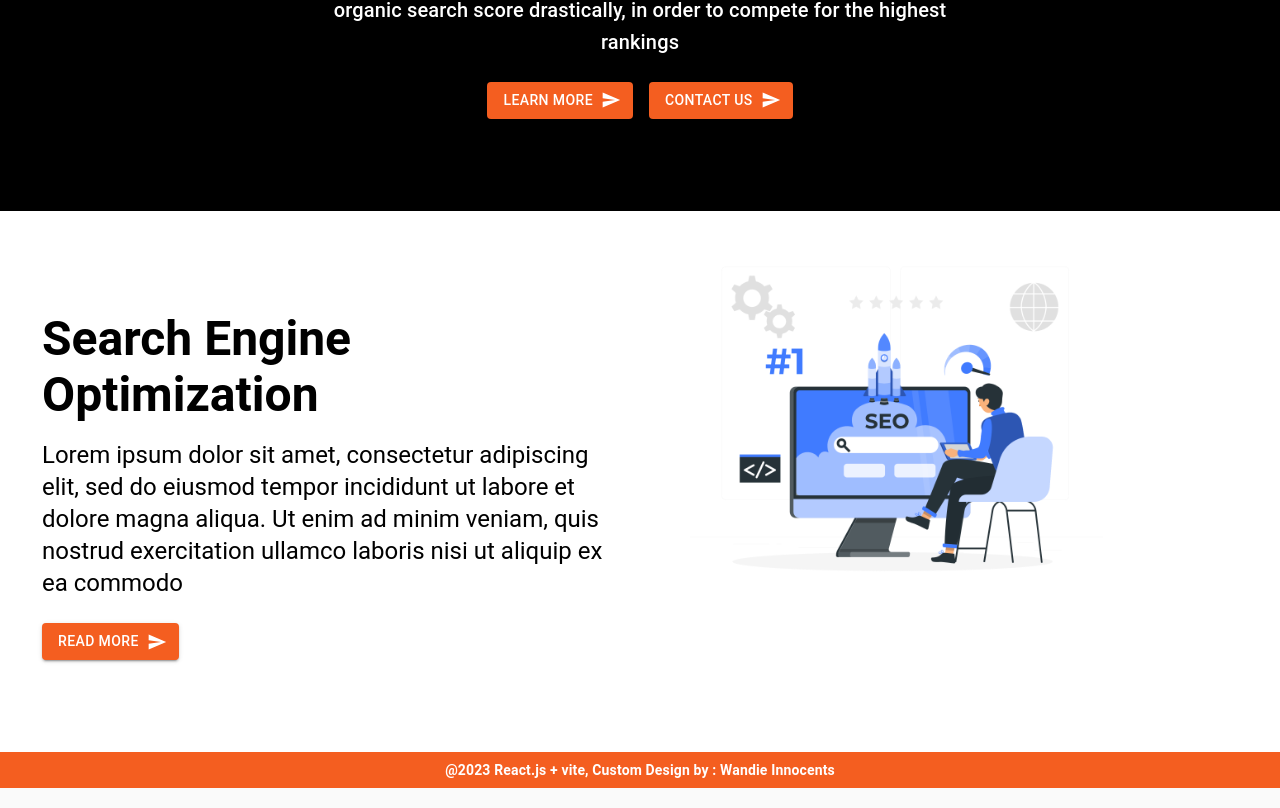
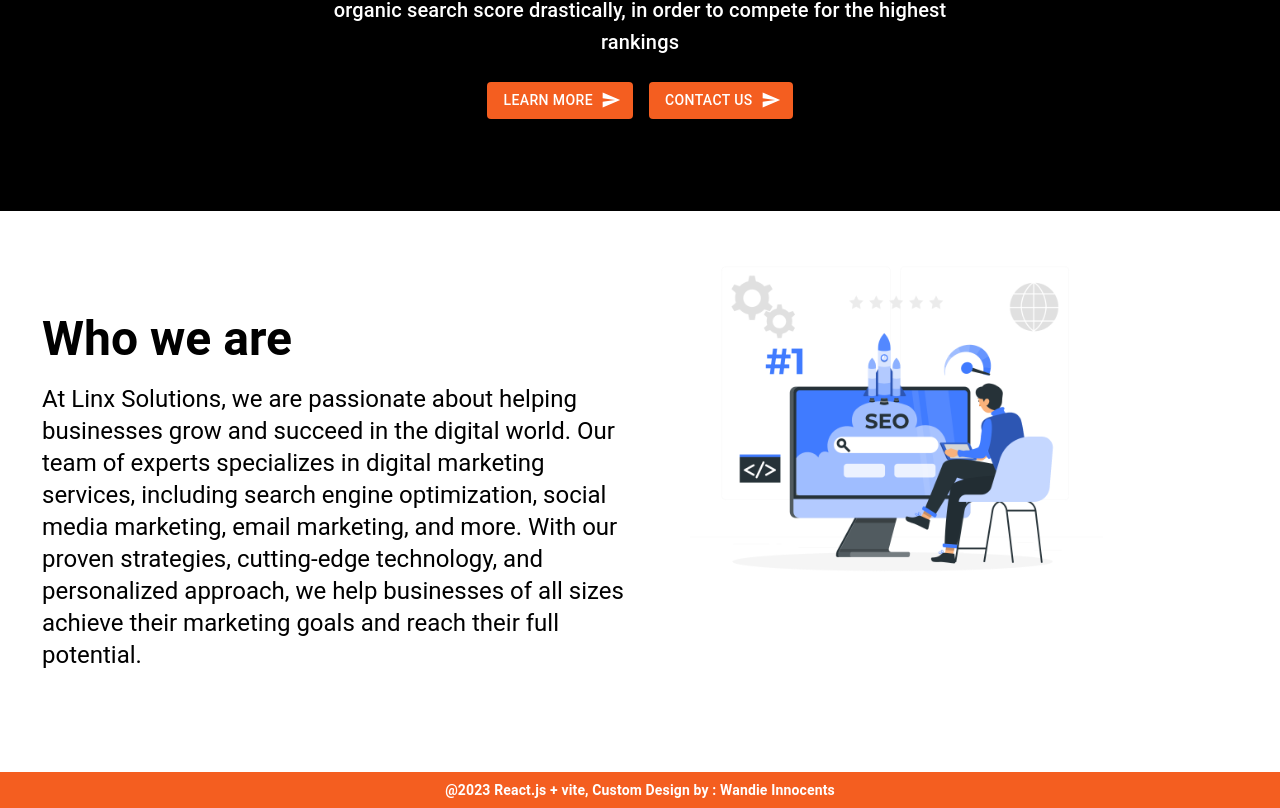
Before and after one commit to wandieinnocents/UI_React-Vite-V1, a React (Vite) app: page /about in a window 1280 px wide. Shown: the part 306-1114 px from the top of the page. Built offline with nearby package versions, Linux system fonts and the light colour scheme.

Commit message:
Modify code

```diff
--- a/src/pages/About.jsx
+++ b/src/pages/About.jsx
@@ -77,20 +77,14 @@ function About() {
 
         style={{ paddingLeft:50,paddingRight:10, paddingTop:100,paddingBottom:100, fontSize:10 }}>
         <Typography variant="h3" gutterBottom>
-         <b>Search Engine Optimization </b>
+         <b>Who we are </b>
         </Typography>
         <Typography variant="h5" gutterBottom>
-        Lorem ipsum dolor sit amet, consectetur adipiscing elit, sed do eiusmod tempor incididunt ut labore et dolore magna aliqua.
-        Ut enim ad minim veniam, quis nostrud exercitation ullamco laboris nisi ut aliquip ex ea commodo
+        At Linx Solutions, we are passionate about helping businesses grow and succeed in the digital world. Our team of experts specializes in digital marketing services, including search engine optimization, social media marketing, email marketing, and more. With our proven strategies, cutting-edge technology, and personalized approach,
+        we help businesses of all sizes achieve their marketing goals and reach their full potential.
         </Typography>
 
-        {/* buttons */}
-        <Stack direction="row" spacing={2} mt={3}>
-          <Button variant="contained" style={{ backgroundColor: '#f45e20' }} endIcon={<SendIcon />}>
-            Read More
-          </Button>
 
-        </Stack>
 
         </Grid>
 
```
